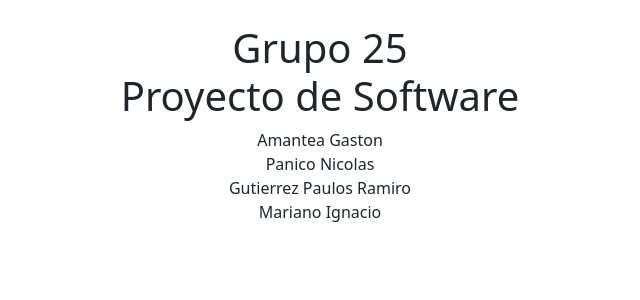
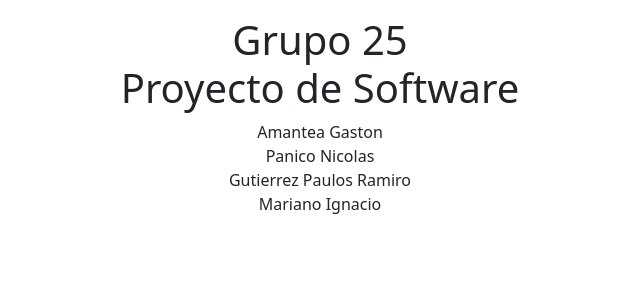
Before and after one commit to pnco200/proyecto-de-software, a Flask app: page / in a window 1280 px wide. Shown: the part 64-364 px from the top of the page, without its empty margins (320-960 px from the left). Run offline with Flask 3, Linux system fonts and the light colour scheme.

Commit message:
actualizada navbar

```diff
--- a/admin/src/web/templates/layout_navbar.html
+++ b/admin/src/web/templates/layout_navbar.html
@@ -51,7 +51,7 @@
     </div>
 </nav>
 
-<div class="container mt-4">
+<div class="container mt-3">
     {% block content %}{% endblock %}
 </div>
 
```
